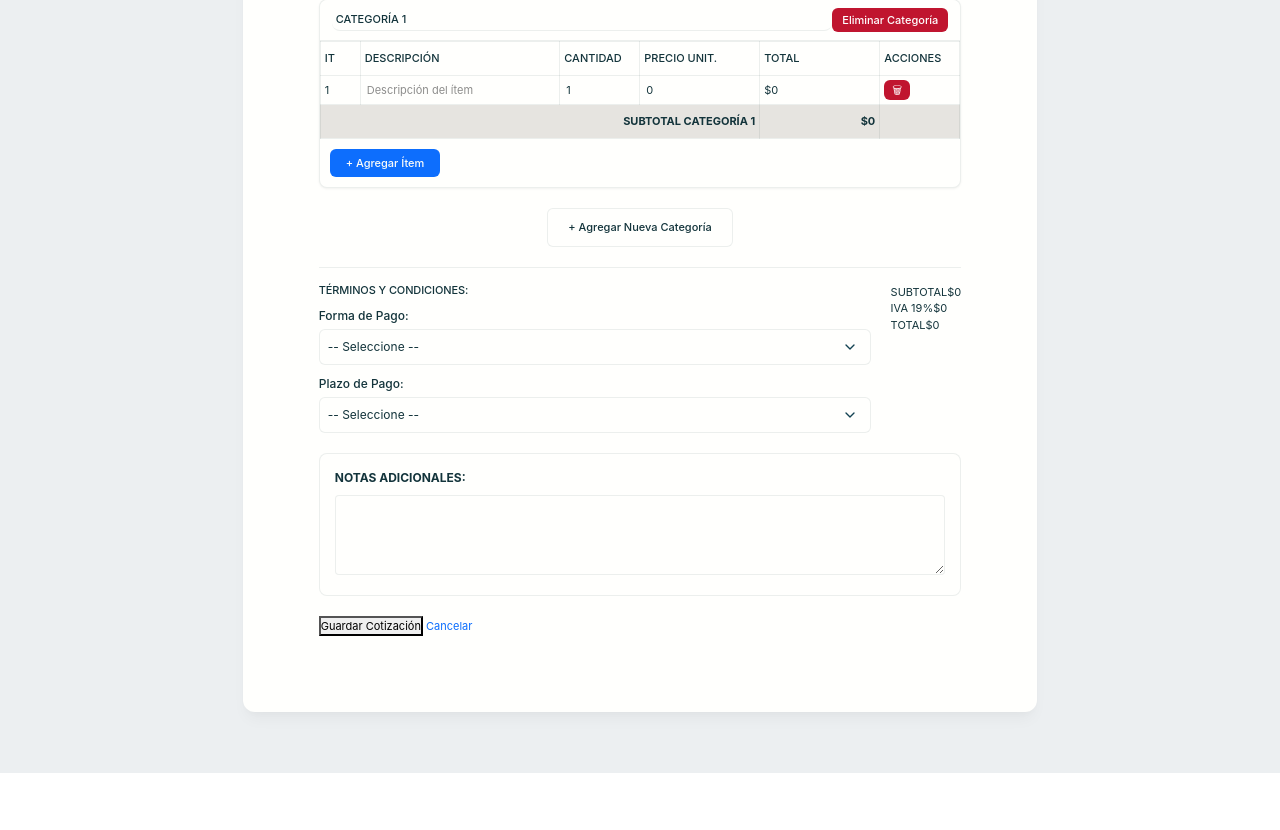
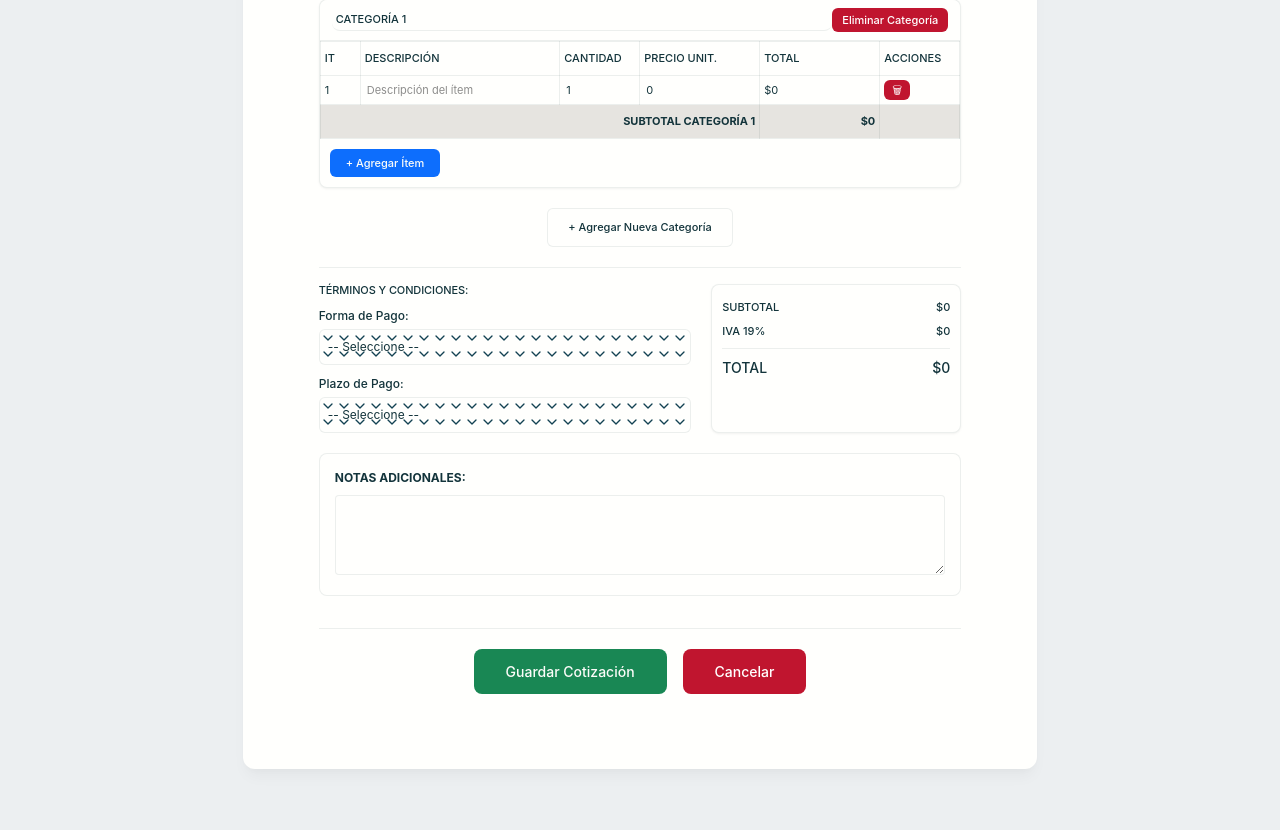
Before and after one commit to Cookeing/taller_mecanico, a Django app: page /cotizaciones/registrar/ in a window 1280 px wide. Shown: the part 848-1678 px from the top of the page. Before the commit the page ends 1621 px from the top, so only its background shows below. Run offline with Django 5.2, Linux system fonts and the light colour scheme; some web fonts are replaced.

Commit message:
Revert "Arreglo de forma de pago y plazo de pago"
This reverts commit 9e19f9490564e2b0bd516f6caefab19a4abde9c5.

```diff
--- a/static/cotizaciones/css/cotizacion.css
+++ b/static/cotizaciones/css/cotizacion.css
@@ -1143,7 +1143,7 @@ body {
     padding: var(--space-8);
     border: 1px solid var(--color-border);
     font-size: var(--font-size-sm);
-    background-color: var(--color-surface);
+    background: var(--color-surface);
     color: var(--color-text);
     border-radius: var(--radius-sm);
     font-family: var(--font-family-base);
@@ -1159,32 +1159,112 @@ body {
     -webkit-appearance: none;
     -moz-appearance: none;
     appearance: none;
-    background-image: var(--select-caret-light) !important;
-    background-repeat: no-repeat !important;
-    background-position: right var(--space-12) center !important;
-    background-size: 16px !important;
+    background-image: var(--select-caret-light);
+    background-repeat: no-repeat;
+    background-position: right var(--space-12) center;
+    background-size: 16px;
     padding-right: var(--space-32);
+}
+
+.totales-section {
+    min-width: 250px;
+    border: 1px solid var(--color-border);
+    padding: var(--space-10);
+    background: var(--color-surface);
+    border-radius: var(--radius-base);
+    box-shadow: var(--shadow-sm);
+}
+
+.total-row {
+    display: flex;
+    justify-content: space-between;
+    padding: var(--space-4) 0;
+    font-size: var(--font-size-xs);
+}
+
+.total-label {
+    font-weight: var(--font-weight-semibold);
+    color: var(--color-text);
+}
+
+.total-value {
+    font-weight: var(--font-weight-semibold);
+    text-align: right;
+    color: var(--color-text);
+}
+
+.total-final {
+    border-top: 1px solid var(--color-border);
+    margin-top: var(--space-4);
+    padding-top: var(--space-8);
+    font-size: var(--font-size-md);
+    color: var(--color-text);
+}
+
+.action-buttons {
+    display: flex;
+    justify-content: center;
+    gap: var(--space-16);
+    margin-top: var(--space-32);
+    padding-top: var(--space-20);
+    border-top: 1px solid var(--color-border);
+}
+
+.btn-guardar {
+    background: var(--color-success);
+    color: var(--color-btn-primary-text);
+    border: none;
+    padding: var(--space-12) var(--space-32);
+    font-size: var(--font-size-md);
+    font-weight: var(--font-weight-semibold);
+    cursor: pointer;
+    border-radius: var(--radius-base);
+    transition: background-color var(--duration-fast) var(--ease-standard);
+}
+
+.btn-guardar:hover {
+    background: rgba(var(--color-success-rgb), 0.8);
+}
+
+.btn-guardar:focus-visible {
+    outline: none;
+    box-shadow: var(--focus-ring);
+}
+
+.btn-cancelar {
+    background: var(--color-error);
+    color: var(--color-white);
+    text-decoration: none;
+    padding: var(--space-12) var(--space-32);
+    font-size: var(--font-size-md);
+    font-weight: var(--font-weight-semibold);
+    border-radius: var(--radius-base);
+    display: inline-block;
+    transition: background-color var(--duration-fast) var(--ease-standard);
+}
+
+.btn-cancelar:hover {
+    background: rgba(var(--color-error-rgb), 0.8);
+}
+
+.btn-cancelar:focus-visible {
+    outline: none;
+    box-shadow: var(--focus-ring);
 }
 
 /* Dark mode specific adjustments */
 @media (prefers-color-scheme: dark) {
     .termino-campo select {
-        background-image: var(--select-caret-dark) !important;
+        background-image: var(--select-caret-dark);
     }
 }
 
 [data-theme="dark"] .termino-campo select {
-    background-image: var(--select-caret-dark) !important;
-    background-repeat: no-repeat !important;
-    background-position: right var(--space-12) center !important;
-    background-size: 16px !important;
+    background-image: var(--select-caret-dark);
 }
 
 [data-theme="light"] .termino-campo select {
-    background-image: var(--select-caret-light) !important;
-    background-repeat: no-repeat !important;
-    background-position: right var(--space-12) center !important;
-    background-size: 16px !important;
+    background-image: var(--select-caret-light);
 }
 
 /* Mobile responsive styles for 480px breakpoint */
```
